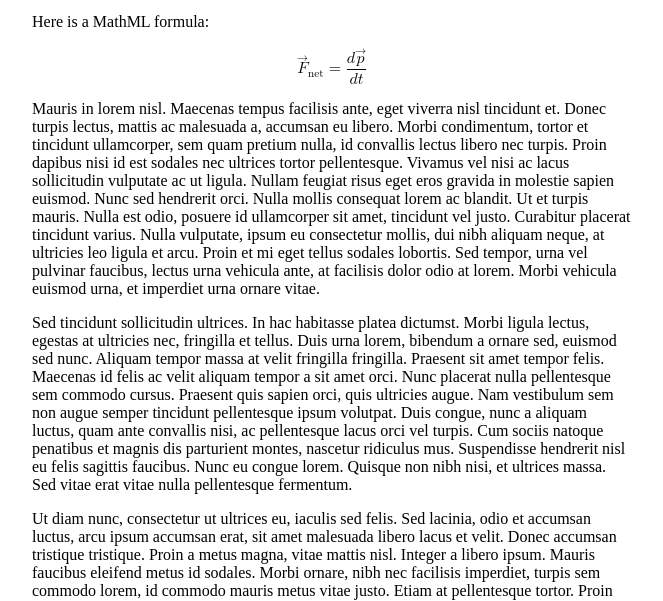
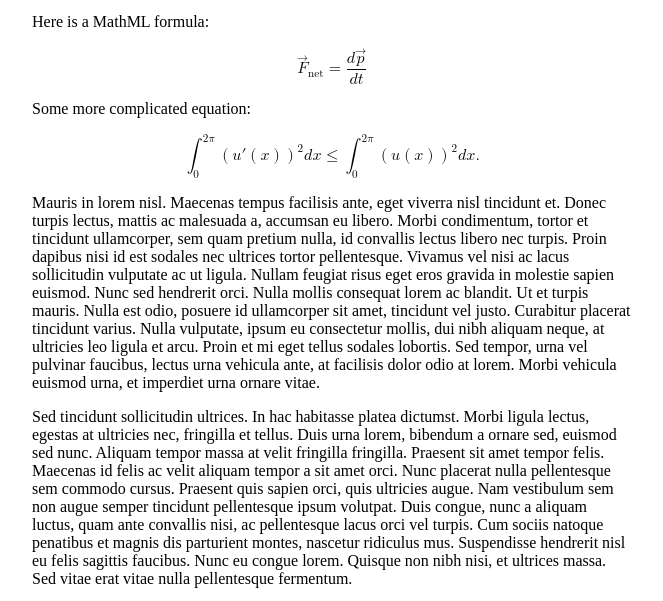
Before and after one commit to lispandfound/blog, a plain HTML site: page posts/2015-08-12-spqr.html in a window 1280 px wide. Shown: the part 139-740 px from the top of the page, without its empty margins (308-971 px from the left). Drawn offline with Linux system fonts and the light colour scheme.

Commit message:
deploy: cf13e309811e6d4a8269e52712a27c7559f4cd86

```diff
--- a/posts/2015-08-12-spqr.html
+++ b/posts/2015-08-12-spqr.html
@@ -30,6 +30,8 @@
     <section>
         <p>Here is a MathML formula:</p>
 <p><math display="block" xmlns="http://www.w3.org/1998/Math/MathML"><semantics><mrow><msub><mover><mi>F</mi><mo accent="true">→</mo></mover><mtext mathvariant="normal">net</mtext></msub><mo>=</mo><mfrac><mrow><mi>d</mi><mover><mi>p</mi><mo accent="true">→</mo></mover></mrow><mrow><mi>d</mi><mi>t</mi></mrow></mfrac></mrow><annotation encoding="application/x-tex">\vec{F}_\text{net}=\frac{d\vec{p}}{dt}</annotation></semantics></math></p>
+<p>Some more complicated equation:</p>
+<p><math display="block" xmlns="http://www.w3.org/1998/Math/MathML"><semantics><mrow><msubsup><mo>∫</mo><mn>0</mn><mrow><mn>2</mn><mi>π</mi></mrow></msubsup><msup><mrow><mo stretchy="true" form="prefix">(</mo><mi>u</mi><mi>′</mi><mrow><mo stretchy="true" form="prefix">(</mo><mi>x</mi><mo stretchy="true" form="postfix">)</mo></mrow><mo stretchy="true" form="postfix">)</mo></mrow><mn>2</mn></msup><mi>d</mi><mi>x</mi><mo>≤</mo><msubsup><mo>∫</mo><mn>0</mn><mrow><mn>2</mn><mi>π</mi></mrow></msubsup><msup><mrow><mo stretchy="true" form="prefix">(</mo><mi>u</mi><mrow><mo stretchy="true" form="prefix">(</mo><mi>x</mi><mo stretchy="true" form="postfix">)</mo></mrow><mo stretchy="true" form="postfix">)</mo></mrow><mn>2</mn></msup><mi>d</mi><mi>x</mi><mi>.</mi></mrow><annotation encoding="application/x-tex">\int_{0}^{2\pi} (u'(x))^2 dx \leq \int_{0}^{2\pi} (u(x))^2 dx.</annotation></semantics></math></p>
 <p>Mauris in lorem nisl. Maecenas tempus facilisis ante, eget viverra nisl
 tincidunt et. Donec turpis lectus, mattis ac malesuada a, accumsan eu libero.
 Morbi condimentum, tortor et tincidunt ullamcorper, sem quam pretium nulla, id
```
